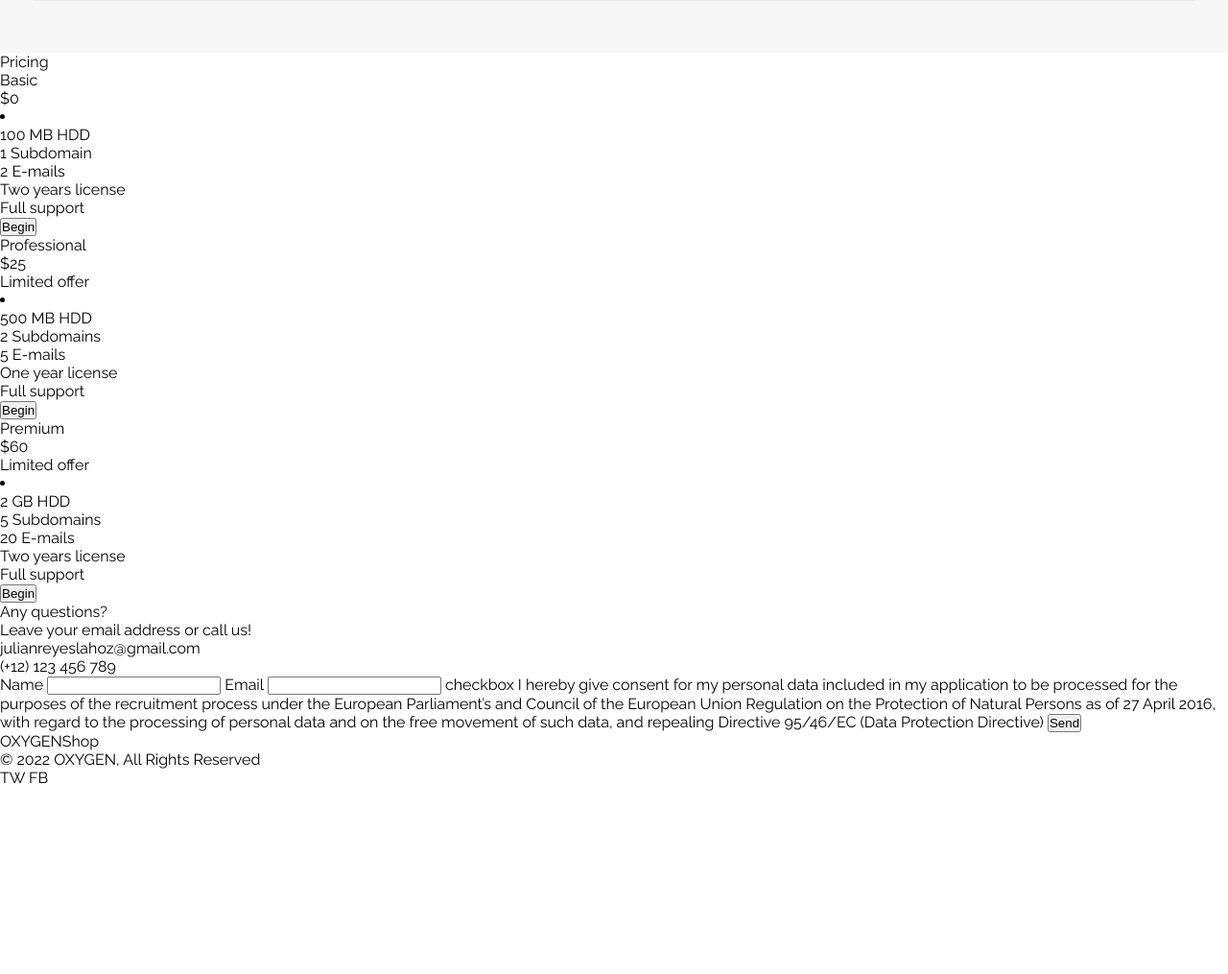
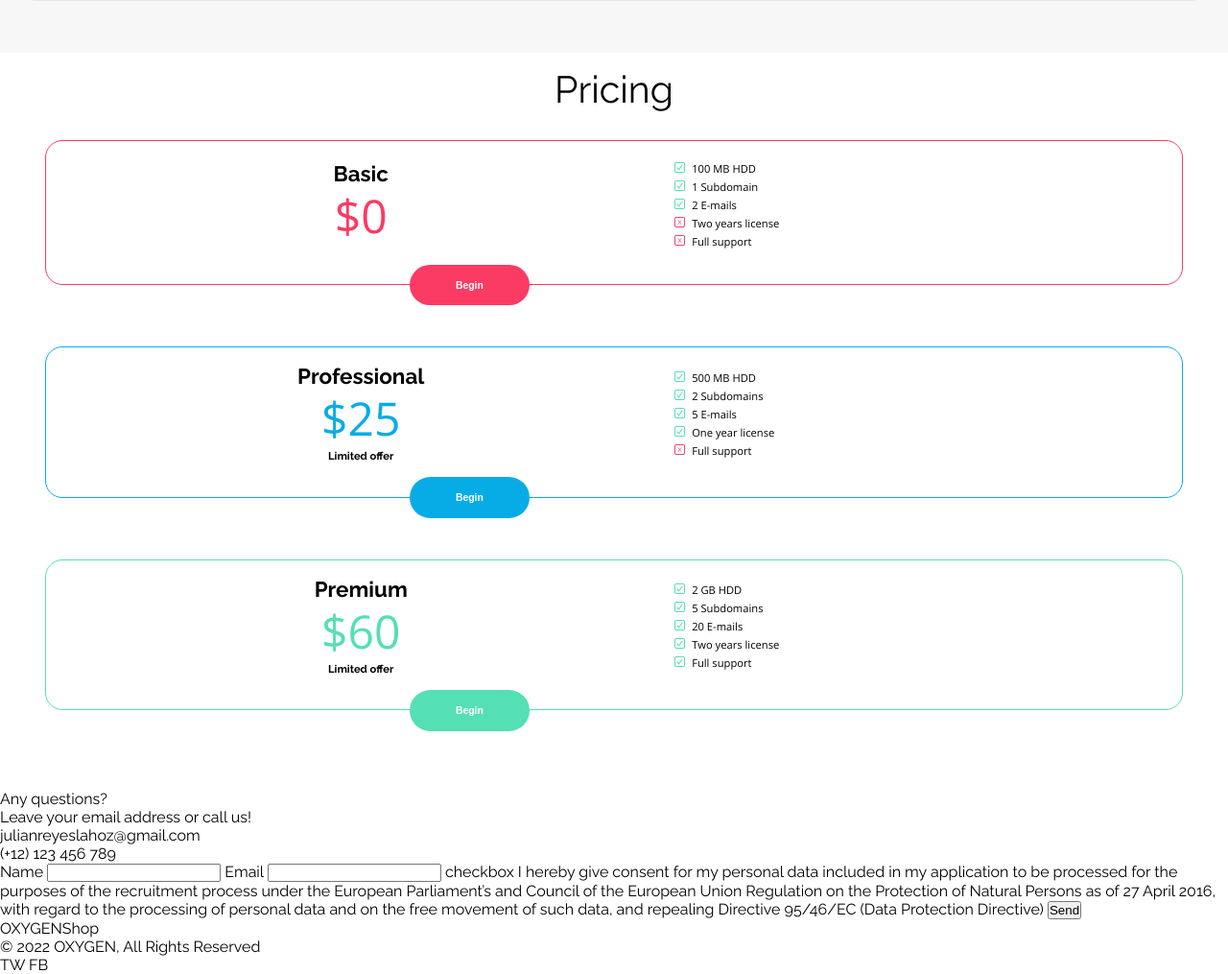
Before and after one commit to JulianKings/oxygen-pm1, a plain HTML site: page index.html in a window 1280 px wide. Shown: the part 2034-3049 px from the top of the page at 96% size. Before the commit the page ends 2854 px from the top, so only its background shows below. Drawn offline with nearby package versions, Linux system fonts and the light colour scheme.

Commit message:
Release pricing section

```diff
--- a/_content.scss
+++ b/_content.scss
@@ -1,3 +1,4 @@
 @use 'sell-more';
 @use 'stats';
 @use 'cards';
+@use 'pricing';
--- /dev/null
+++ b/_pricing.scss
@@ -0,0 +1,153 @@
+@use 'variables' as *;
+
+.pricing {
+    width: 100%;
+    padding: 1.15rem 2.95rem;
+
+    &__title {
+        font-size: 2.45rem;
+        font-weight: 400;
+        line-height: 41px;
+        text-align: center;
+        margin-bottom: 2rem;
+    }
+
+    &__card {
+        font-family: $open-sans;
+        padding: 1.15rem 0.35rem;
+        margin-bottom: 4rem;
+        padding-bottom: 2.2rem;
+
+        border: 1px solid #000;
+        border-radius: 18px;
+
+        position: relative;
+
+        transition: transform 0.6s ease-in-out;
+
+        &__price {
+            display: inline-block;
+            text-align: center;
+            vertical-align: middle;
+            width: 55%;
+        }
+
+        &__perks {
+            display: inline-block;
+            width: 40%;
+            vertical-align: middle;
+            font-size: 0.7rem;
+            line-height: 19px;
+            padding-left: 1.15rem;
+        }
+
+        &__button {
+            position: absolute;
+            left: 32%;
+            bottom: -1.4rem;
+            background-color: #000;
+            color: white;
+            font-size: 0.65rem;
+            line-height: 17px;
+            font-weight: 700;
+            border: 0;
+            padding: 0.8rem 3rem;
+            border-radius: 23px;
+        }
+
+        &__button--primary {
+            background-color: #FB3B64;
+        }
+
+        &__button--secondary {
+            background-color: #07ACE6;
+        }
+
+        &__button--tertiary {
+            background-color: #55DFB4;
+        }
+    }
+
+    &__card:hover, &__card:active {
+        transform: scale(1.1);
+
+        .pricing__card__button--primary {
+            box-shadow: 5px 10px 14px rgb(251, 59, 100, 0.29);
+        }
+
+        .pricing__card__button--secondary {
+            box-shadow: 5px 10px 14px rgb(7, 172, 230, 0.29);
+        }
+
+        .pricing__card__button--tertiary {
+            box-shadow: 5px 10px 14px rgb(85, 223, 180, 0.29);
+        }
+    }
+
+    &__card--primary {
+        border-color: #FB3B64;
+    }
+
+    &__card--secondary {
+        border-color: #07ACE6;
+    }
+
+    &__card--tertiary {
+        border-color: #55DFB4;
+    }
+
+    &__card--primary:hover, &__card--primary:active {
+        box-shadow: 5px 10px 27px rgb(251, 59, 100, 0.29);
+    }
+
+    &__card--secondary:hover, &__card--secondary:active {
+        box-shadow: 5px 10px 27px rgb(7, 172, 230, 0.29);
+    }
+
+    &__card--tertiary:hover, &__card--tertiary:active {
+        box-shadow: 5px 10px 27px rgb(85, 223, 180, 0.29);
+    }
+}
+
+.price {
+
+    &__caption {
+        font-family: 'Raleway', 'offline_raleway', 'Roboto', sans-serif;
+        font-weight: 700;
+        font-size: 1.4rem;
+        line-height: 24px;
+    }
+
+    &__value {
+        font-size: 3rem;
+        font-weight: 300;
+        line-height: 64px;
+    }
+
+    &__value--primary {
+        color: #FB3B64;
+    }
+
+    &__value--secondary {
+        color: #07ACE6;
+    }
+
+    &__value--tertiary {
+        color: #55DFB4;
+    }
+
+    &__offer {
+        font-family: 'Raleway', 'offline_raleway', 'Roboto', sans-serif;
+        font-size: 0.7rem;
+        font-weight: 700;
+        line-height: 14px;
+    }
+}
+
+.perks__list--positive {
+    list-style: url('./assets/Checkbox.png');
+}
+
+.perks__list--negative {
+    list-style: url('./assets/Cross.png');
+}
--- a/index.html
+++ b/index.html
@@ -13,12 +13,12 @@
         <div class="header__title">OXYGENShop</div>
         <nav class="header__nav">
             <img src="./assets/Menu.png" class="header__nav__img" alt="Menu" />
-            <li class="header__nav__list">
-                <ul class="nav__list__item">Why us</ul>
-                <ul class="nav__list__item">Benefits</ul>
-                <ul class="nav__list__item">Prices</ul>
-                <ul class="nav__list__item">Contact</ul>
-            </li>
+            <ul class="header__nav__list">
+                <li class="nav__list__item">Why us</li>
+                <li class="nav__list__item">Benefits</li>
+                <li class="nav__list__item">Prices</li>
+                <li class="nav__list__item">Contact</li>
+            </ul>
         </nav>
     </header>
     <main class="content">
@@ -80,56 +80,62 @@
             </div>
         </section>
         <section class="pricing">
-            <p class="pricing_title">Pricing</p>
+            <p class="pricing__title">Pricing</p>
             <div class="pricing__card pricing__card--primary">
                 <div class="pricing__card__price">
+                    <div class="price">
                             <p class="price__caption">Basic</p>
                             <p class="price__value price__value--primary">$0</p>
                     </div>
+                </div>
                 <div class="pricing__card__perks">
-                    <li class="perks__list">
-                        <ul class="perks__list--positive">100 MB HDD</ul>
-                        <ul class="perks__list--positive">1 Subdomain</ul>
-                        <ul class="perks__list--positive">2 E-mails</ul>
-                        <ul class="perks__list--negative">Two years license</ul>
-                        <ul class="perks__list--negative">Full support</ul>
-                    </li>
+                    <ul class="perks__card__list">
+                        <li class="perks__list--positive">100 MB HDD</li>
+                        <li class="perks__list--positive">1 Subdomain</li>
+                        <li class="perks__list--positive">2 E-mails</li>
+                        <li class="perks__list--negative">Two years license</li>
+                        <li class="perks__list--negative">Full support</li>
+                    </ul>
                 </div>
-                <button type="button" class="pricing__card__button">Begin</button>
+                <button type="button" class="pricing__card__button pricing__card__button--primary">Begin</button>
             </div>
             <div class="pricing__card pricing__card--secondary">
                 <div class="pricing__card__price">
+                    <div class="price">
                         <p class="price__caption">Professional</p>
                         <p class="price__value price__value--secondary">$25</p>
                         <p class="price__offer">Limited offer</p>
                     </div>
+                </div>
                 <div class="pricing__card__perks">
-                    <li class="perks__card__list">
-                        <ul class="perks__list--positive">500 MB HDD</ul>
-                        <ul class="perks__list--positive">2 Subdomains</ul>
-                        <ul class="perks__list--positive">5 E-mails</ul>
-                        <ul class="perks__list--positive">One year license</ul>
-                        <ul class="perks__list--negative">Full support</ul>
-                    </li>
+                    <ul class="perks__card__list">
+                        <li class="perks__list--positive">500 MB HDD</li>
+                        <li class="perks__list--positive">2 Subdomains</li>
+                        <li class="perks__list--positive">5 E-mails</li>
+                        <li class="perks__list--positive">One year license</li>
+                        <li class="perks__list--negative">Full support</li>
+                    </ul>
                 </div>
-                <button type="button" class="pricing__card__button">Begin</button>
+                <button type="button" class="pricing__card__button pricing__card__button--secondary">Begin</button>
             </div>
             <div class="pricing__card pricing__card--tertiary">
                 <div class="pricing__card__price">
+                    <div class="price">
                         <p class="price__caption">Premium</p>
                         <p class="price__value price__value--tertiary">$60</p>
                         <p class="price__offer">Limited offer</p>
                     </div>
+                </div>
                 <div class="pricing__card__perks">
-                    <li class="perks__card__list">
-                        <ul class="perks__list--positive">2 GB HDD</ul>
-                        <ul class="perks__list--positive">5 Subdomains</ul>
-                        <ul class="perks__list--positive">20 E-mails</ul>
-                        <ul class="perks__list--positive">Two years license</ul>
-                        <ul class="perks__list--positive">Full support</ul>
-                    </li>
+                    <ul class="perks__card__list">
+                        <li class="perks__list--positive">2 GB HDD</li>
+                        <li class="perks__list--positive">5 Subdomains</li>
+                        <li class="perks__list--positive">20 E-mails</li>
+                        <li class="perks__list--positive">Two years license</li>
+                        <li class="perks__list--positive">Full support</li>
+                    </ul>
                 </div>
-                <button type="button" class="pricing__card__button">Begin</button>
+                <button type="button" class="pricing__card__button pricing__card__button--tertiary">Begin</button>
             </div>
         </section>
         <section class="question">
```
Also changed, not shown: assets/Checkbox.png (added), assets/Cross.png (added), style.css, 1 other file. Lines whose indentation alone changed are shown as unchanged.
